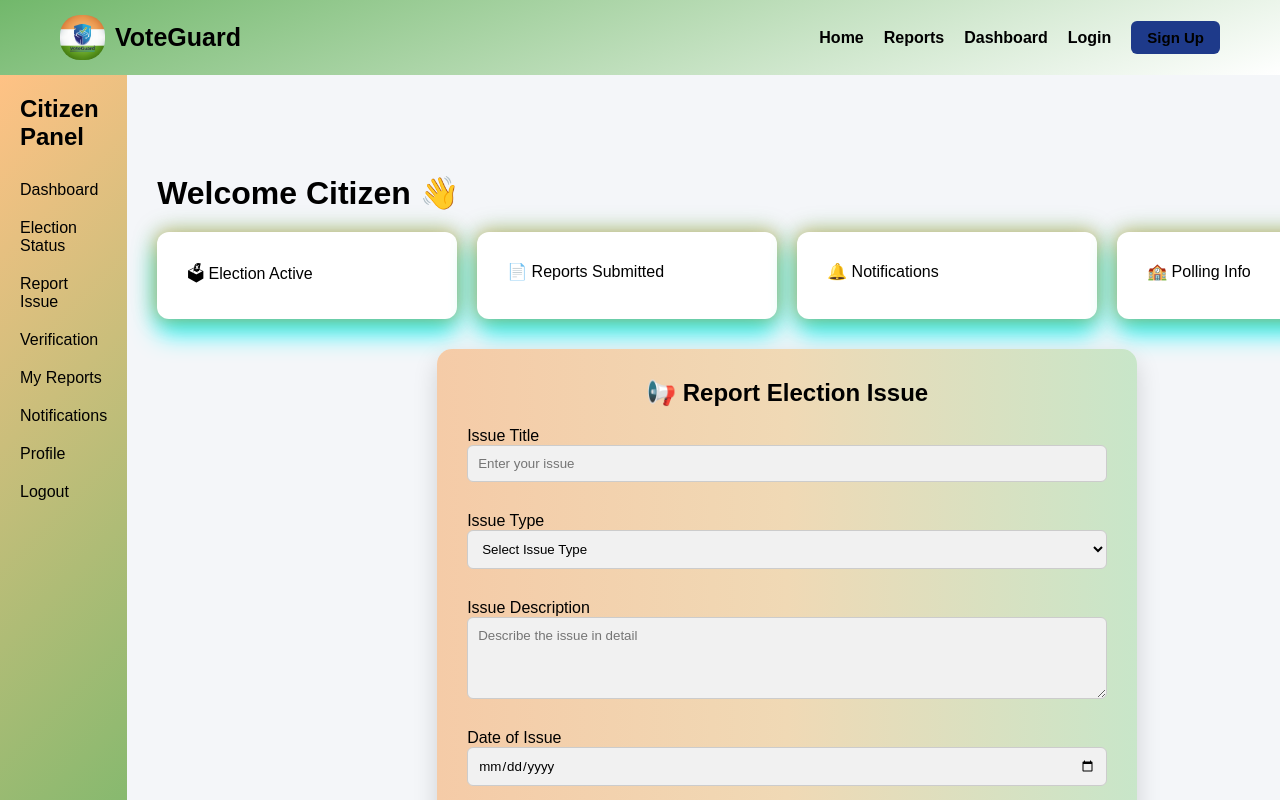
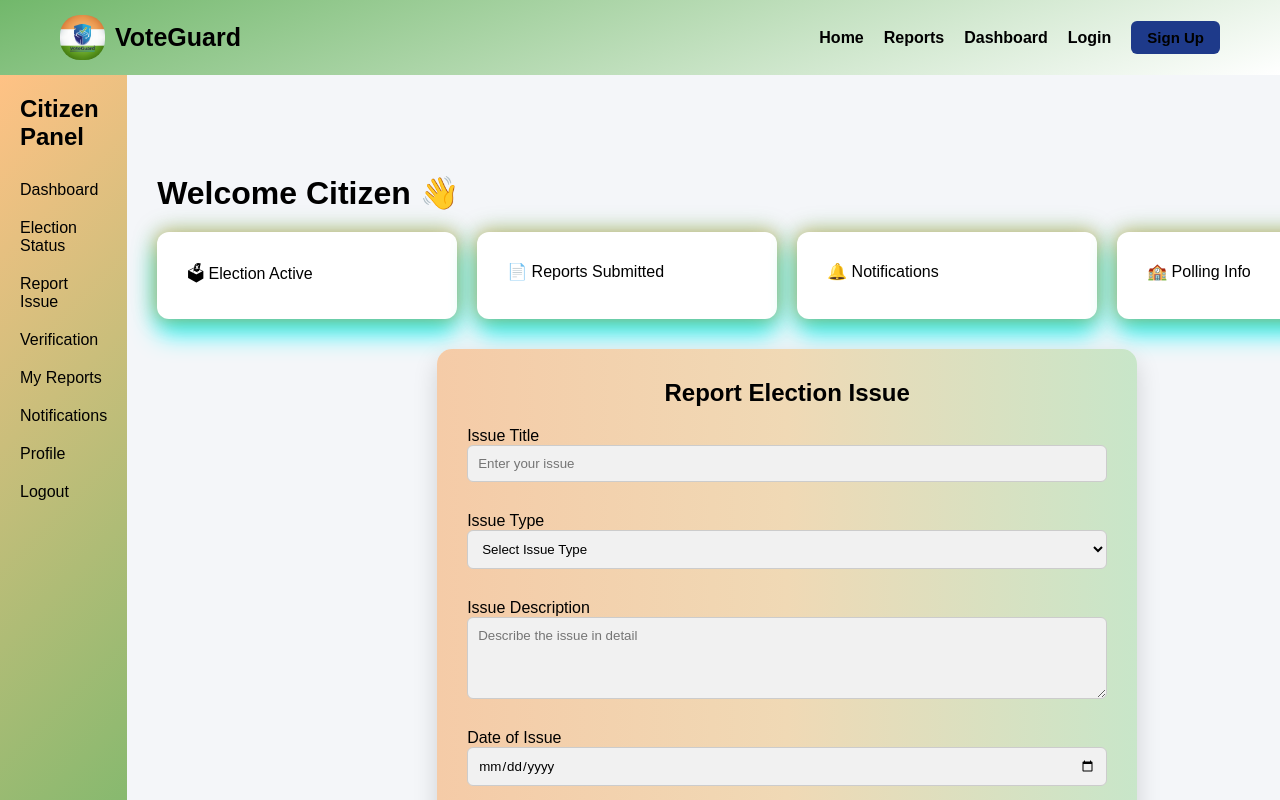
Before and after one commit to Aadi-git0208/Election-Monitor-FSED-Project-, a React (Vite) app in the folder election-monitor/: page /citizen-dashboard in a window 1280 px wide. Shown: the top 800 px of the page. Built offline with nearby package versions, Linux system fonts and the light colour scheme.

Commit message:
Slide chagnes

```diff
--- a/election-monitor/src/pages/CitizenDashboard.jsx
+++ b/election-monitor/src/pages/CitizenDashboard.jsx
@@ -203,7 +203,7 @@ function CitizenDashboard() {
         {/* ================= REPORT ISSUE ================= */}
         <div ref={reportRef} className="report-container">
             <div className="report-card">
-              <h2>📢 Report Election Issue</h2>
+              <h2>Report Election Issue</h2>
 
               <form className="report-form">
 
--- a/election-monitor/src/pages/Login.jsx
+++ b/election-monitor/src/pages/Login.jsx
@@ -12,7 +12,7 @@ function Login() {
     remember: false,
   });
 
-  // 🔐 If already logged in → redirect automatically
+
   useEffect(() => {
     const existingUser =
       JSON.parse(localStorage.getItem("currentUser")) ||
@@ -36,7 +36,7 @@ function Login() {
 
     const users = JSON.parse(localStorage.getItem("users")) || [];
 
-    // Case-insensitive email comparison
+
     const validUser = users.find(
       (user) =>
         user.email.toLowerCase() === formData.email.toLowerCase() &&
```
Also changed, not shown: election-monitor/src/pages/aadi.html (deleted).
